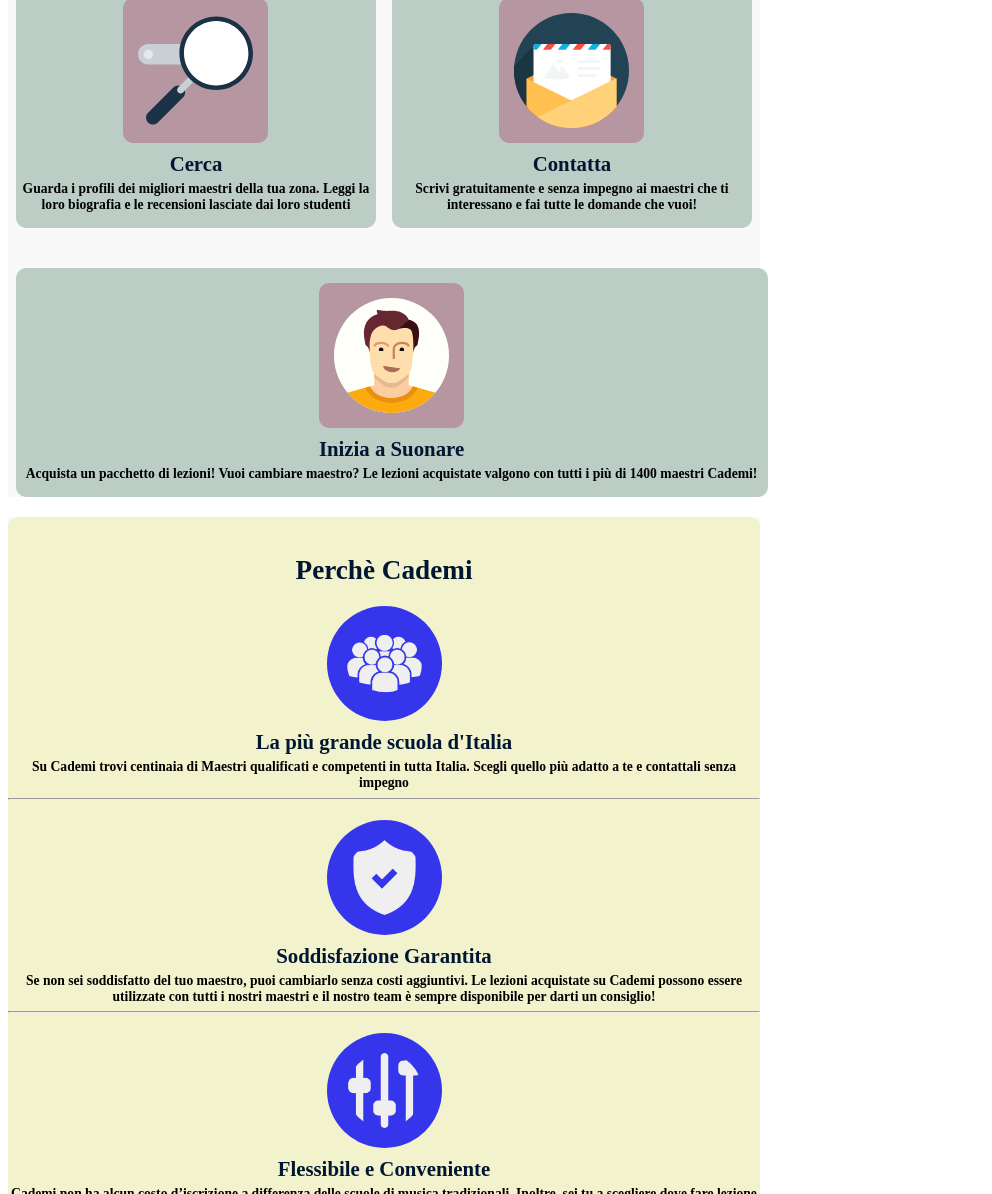
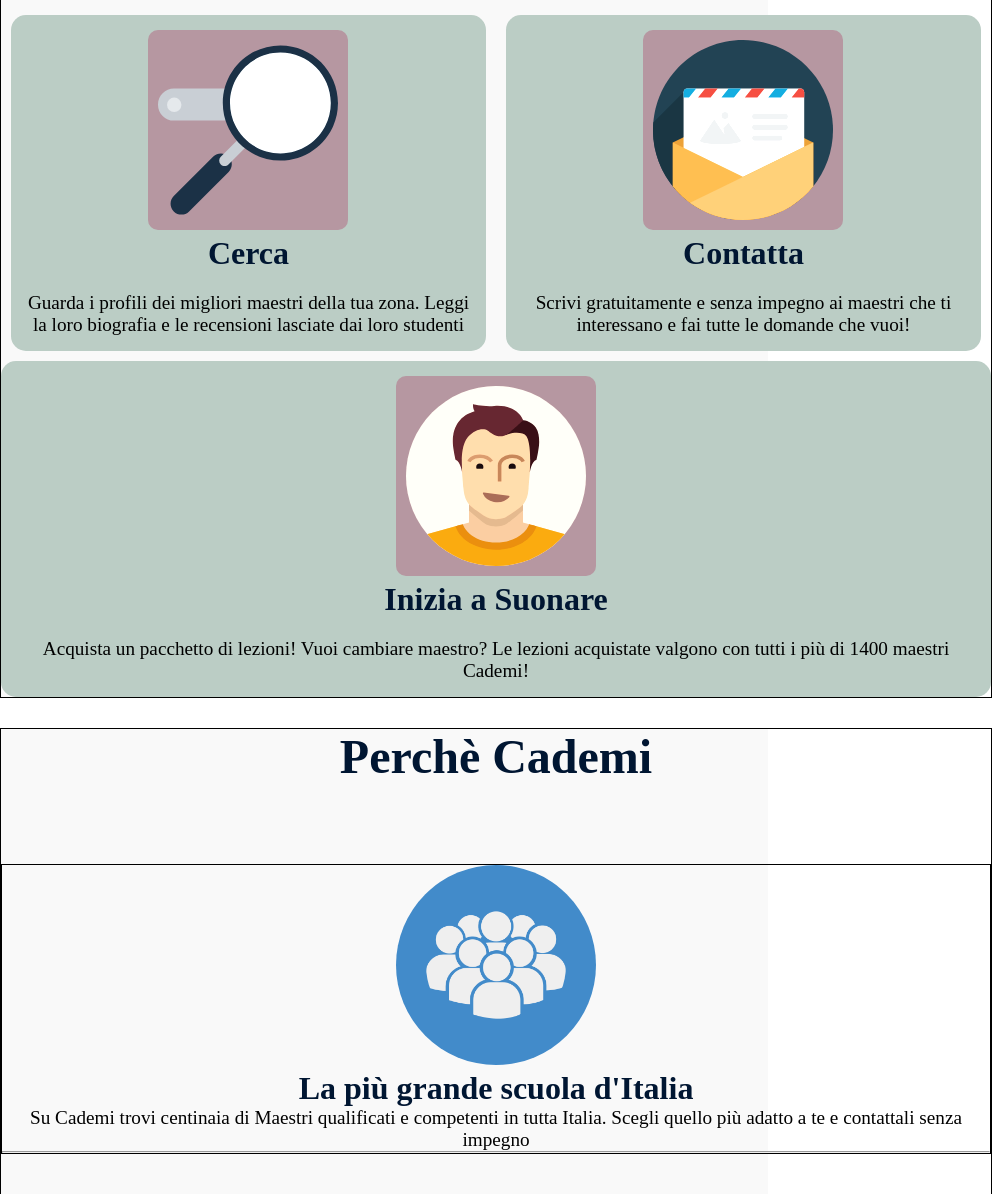
Before and after one commit to Silvia-Du/html-css-resp-wannabe, a plain HTML site: page index.html in a window 768 px wide. Shown: the part 638-1832 px from the top of the page, 992 px wide, since content can reach past the window. Drawn offline with Linux system fonts and the light colour scheme.

Commit message:
revisione bonus, migliorato codice, con meno flex

```diff
--- a/bonus.css
+++ b/bonus.css
@@ -1,106 +1,101 @@
 
 @media screen and (min-width: 480px) and (max-width: 1024px){
 
-  .row{
+  *{
     margin: 0;
-    width: 100%;
-    font-size: 0.85rem;
-    font-weight: bold;
+    padding: 0;
+    box-sizing: border-box;
   }
 
-  #lezioni .row img,
-  #steps .row img {
-    height: 115px;
-    filter: contrast(120%);
-    background-color: #a3205048;
-    padding: 15px;
-    border-radius: 10px;
+  .row{
+    border: 1px solid black;
+    font-size: 1.2rem;
+    margin-top: 0;
+    margin-bottom: 30px;
   }
+
+  h3{
+    font-size: 2rem;
+    color: #001632;
+  }
+
+  h1{
+    font-size: 3rem;
+    color: #001632;
+    margin-bottom: 20px;
+  }
+
+  /* BLOCCO LEZIONI */
 
   #lezioni .row{
     display: flex;
     flex-direction: column;
-    align-items: center;
-    padding-bottom: 50px;
-    background-color: #f2f2cd;
+    background-color: #BBCDC5;
+  }
+
+  #lezioni .row h3 {
+    margin: 15px 0;
+  }
+
+  #lezioni .row>.left,
+  #lezioni .row>.right{
+    padding: 10px 20px;
+    width: 100%;
+  }
+
+  #lezioni .row>.left img,
+  #lezioni .row>.right img{
+    float: left;
+    margin: 10px;
+    filter: contrast(120%);
+    background-color: #a3205048;
     border-radius: 10px;
   }
 
-  #lezioni .row,
-  #why .row {
+  #lezioni .row>.left img{
+    margin: 0 30px 0 73px;
 
   }
 
-  h1, h3{
-    color: #001632;
+
+  /* BLOCCO STEPS */
+  #steps .row>.left,
+  #steps .row>.central,
+  #steps .row>.right{
+    padding: 15px;
+    border-radius: 15px;
+    background-color: #BBCDC5;
   }
 
-  h1{
-    color: #001632;
-  }
-
-  h3{
-    margin: 0;
-    font-size: 1.3rem;
-    margin: 5px 0;
-  }
-
-  /* lezioni */
-
-  #lezioni .row>.left,
-  #lezioni .row>.right {
-    width: 90%;
-  }
-
-  #lezioni .row>.left {
-    margin-bottom: 20px;
-  }
-
-  /* steps */
-
-  #steps .row{
-    margin: 20px 1%;
-  }
-
-  #steps .row>.left{
-    margin-right: 2%;
+  #steps .row>.left,
+  #steps .row>.central{
+    width: 48%;
+    margin: 1%;
   }
 
   #steps .row>.right{
     width: 100%;
-    background-color: #BBCDC5;
+    padding: 15px 30px;
+  }
+
+  #steps .row h3{
+    margin-bottom: 20px;
+  }
+
+  #steps .row img {
+    filter: contrast(120%);
+    background-color: #a3205048;
+    padding: 10px;
     border-radius: 10px;
-    padding: 15px 0;
   }
 
 
-  #steps .row>.left,
-  #steps .row>.central {
-    margin-bottom: 40px;
-    width: 48%;
-    background-color: #BBCDC5;
-    border-radius: 10px;
-    padding: 15px 0;
-  }
+  /* BLOCCO PERCHE */
 
-  /* why */
-
-  #why .row{
-    padding: 20px 0;
-    background-color: #f2f2cd;
-    border-radius: 10px;
-  }
-
-  #why .row img {
-    height: 75px;
-    padding: 20px;
-    background-color: #3535ec;
-  }
-
-  #why .row>.first,
-  #why .row>.second,
-  #why .row>.third {
-  margin-top: 20px;
+#why .row>.first,
+#why .row>.second,
+#why .row>.third{
+  border: 1px solid black;
 }
 
 
@@ -108,4 +103,6 @@
 
 
 
+
+
 }
--- a/style.css
+++ b/style.css
@@ -76,6 +76,12 @@
 
 @media screen and (max-width: 479px){
 
+  *{
+    margin: 0;
+    padding: 0;
+    box-sizing: border-box;
+  }
+
   .row{
     margin: 0;
     width: 100%;
```
